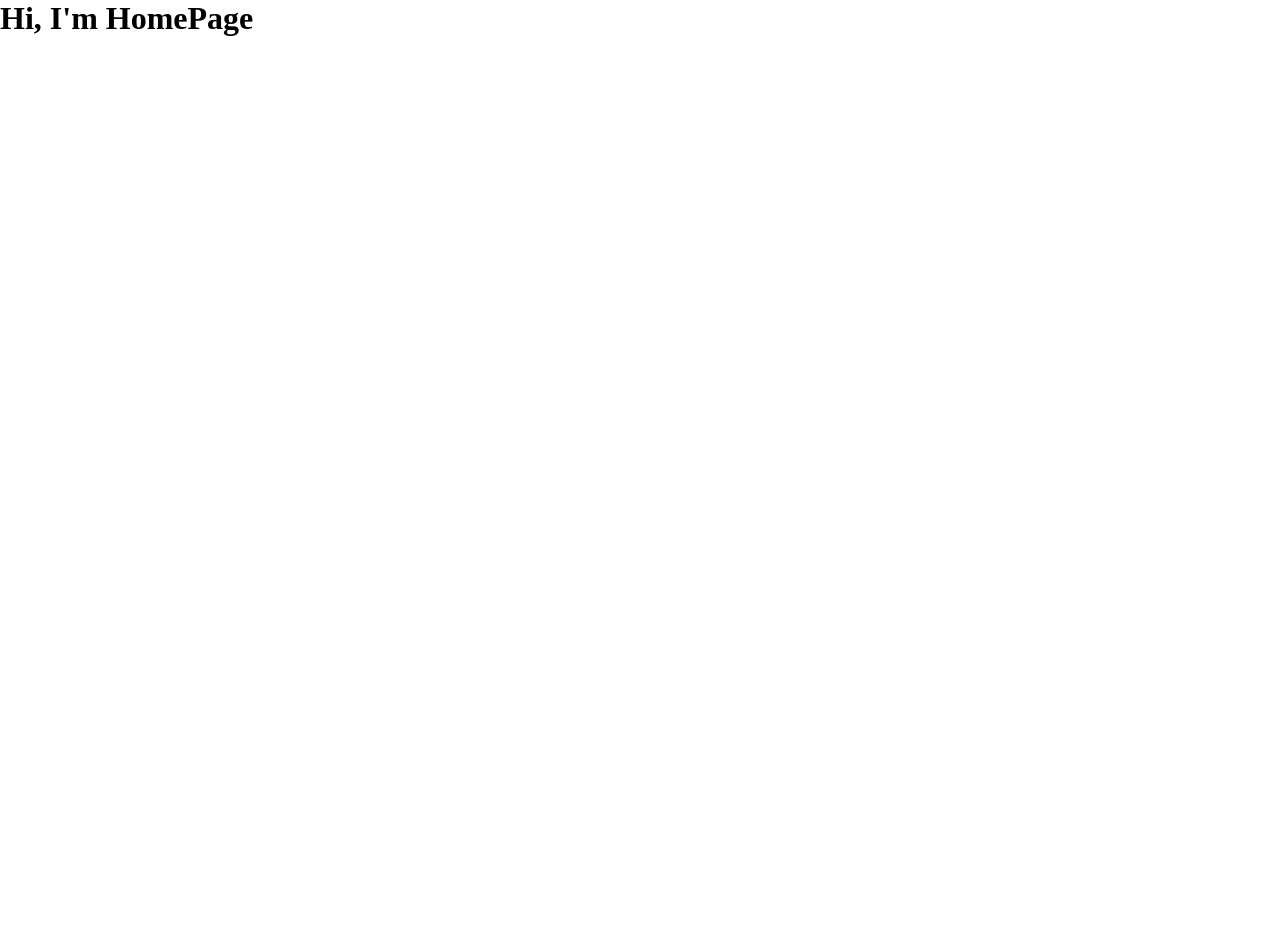
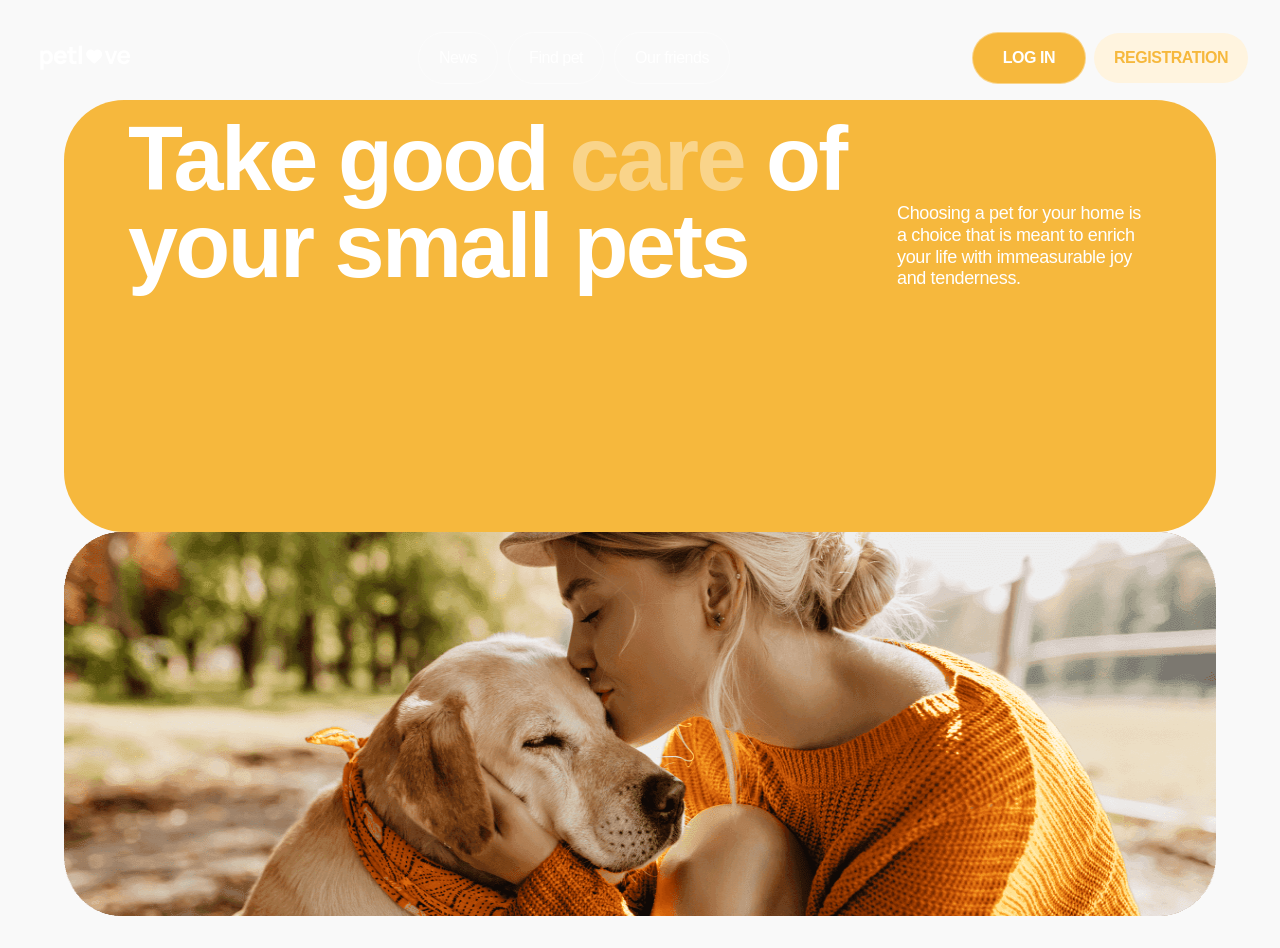
Before and after one commit to 0RomA0/Petlove, a React (Vite) app: page /home in a window 1280 px wide. Before the commit the page ends 800 px from the top, so only its background shows below. Built offline with nearby package versions, Linux system fonts and the light colour scheme.

Commit message:
added HomePage and Header

```diff
--- /dev/null
+++ b/src/components/App/Header/Header.jsx
@@ -0,0 +1,24 @@
+import { Link } from 'react-router-dom';
+import Nav from '../../Nav/Nav';
+import style from './Header.module.css';
+import AuthNav from '../../AuthNav/AuthNav';
+
+export default function Header() {
+  return (
+    <>
+      <header>
+        <div className={style.container}>
+          <Link to="/" className={style.logo}>
+            <svg width="106" height="28">
+              <use href="/sprite.svg#icon-logo-home" />
+            </svg>
+          </Link>
+
+          <Nav />
+
+          <AuthNav />
+        </div>
+      </header>
+    </>
+  );
+}
--- /dev/null
+++ b/src/components/App/Header/Header.module.css
@@ -0,0 +1,8 @@
+.container {
+  display: flex;
+  align-items: center;
+}
+
+.logo {
+  cursor: pointer;
+}
--- /dev/null
+++ b/src/components/AuthNav/AuthNav.jsx
@@ -0,0 +1,21 @@
+import { NavLink } from 'react-router-dom';
+import style from './AuthNav.module.css';
+
+export default function AuthNav() {
+  return (
+    <>
+      <div className={style.btnContainer}>
+        <NavLink to="/login" className={style.btnLogIn}>
+          Log in
+        </NavLink>
+        <NavLink to="/register" className={style.btnRegistration}>
+          Registration
+        </NavLink>
+      </div>
+
+      {/* <button className={style.btnLogOut} type="button">
+        Logout
+      </button> */}
+    </>
+  );
+}
--- /dev/null
+++ b/src/components/AuthNav/AuthNav.module.css
@@ -0,0 +1,75 @@
+.btnContainer {
+  display: flex;
+  gap: 8px;
+  align-items: center;
+}
+
+.btnLogIn {
+  border: 1px solid rgba(255, 255, 255, 0.4);
+  border-radius: 30px;
+  padding: 15px 30px;
+  width: auto;
+  height: auto;
+  background: #f6b83d;
+
+  font-family: var(--font-family);
+  font-weight: 700;
+  font-size: 16px;
+  line-height: 125%;
+  letter-spacing: -0.03em;
+  text-transform: uppercase;
+  color: #fff;
+
+  cursor: pointer;
+  text-decoration: none;
+}
+
+.btnLogIn:hover {
+  color: #f6b83d;
+  background: #fff4df;
+}
+
+.btnRegistration {
+  border-radius: 30px;
+  padding: 15px 20px;
+  width: auto;
+  height: auto;
+  background: #fff4df;
+
+  font-family: var(--font-family);
+  font-weight: 700;
+  font-size: 16px;
+  line-height: 125%;
+  letter-spacing: -0.03em;
+  text-transform: uppercase;
+  color: #f6b83d;
+  border: none;
+  text-decoration: none;
+  cursor: pointer;
+  outline: none;
+}
+
+.btnRegistration:hover {
+  background: none;
+  border: 1px solid rgba(255, 255, 255, 0.4);
+  color: #fff;
+}
+
+.btnLogOut {
+  padding: 8px 16px;
+  font-size: 14px;
+  background: #f4c550;
+  border: none;
+  border-radius: 8px;
+  cursor: pointer;
+  transition: background-color 0.2s ease;
+
+  font-family: var(--font-family);
+  font-weight: 700;
+  line-height: 156%;
+  color: #121417;
+}
+
+.btnLogOut:hover {
+  background-color: #ffdc86;
+}
--- a/src/components/LoginForm/LoginForm.jsx
+++ b/src/components/LoginForm/LoginForm.jsx
@@ -82,7 +82,7 @@ export default function LoginForm() {
             <p className={style.text}>
               Don’t have an account?
               <NavLink to={'/register'} className={style.loginLink}>
-                Registr
+                Register
               </NavLink>
             </p>
           </div>
--- a/src/components/MainLayout/MainLayout.jsx
+++ b/src/components/MainLayout/MainLayout.jsx
@@ -1,10 +1,12 @@
+import style from './MainLayout.module.css';
 import { Outlet } from 'react-router-dom';
+import Header from '../App/Header/Header';
 
 export default function MainLayout() {
   return (
-    <>
-      {/* <Header /> */}
+    <div className={style.container}>
+      <Header />
       <Outlet />
-    </>
+    </div>
   );
 }
--- /dev/null
+++ b/src/components/MainLayout/MainLayout.module.css
@@ -0,0 +1,4 @@
+.container {
+  padding: 32px;
+  background: #f9f9f9;
+}
--- /dev/null
+++ b/src/components/Nav/Nav.jsx
@@ -0,0 +1,28 @@
+import style from './Nav.module.css';
+import { NavLink } from 'react-router-dom';
+import clsx from 'clsx';
+
+export default function Nav() {
+  const NavLinkActiveClass = ({ isActive }) =>
+    clsx(style.link, isActive && style.active);
+
+  return (
+    <div className={style.container}>
+      <nav className={style.nav}>
+        <NavLink to="/" className={NavLinkActiveClass}>
+          News
+        </NavLink>
+        <NavLink to="/teachers" className={NavLinkActiveClass}>
+          Find pet
+        </NavLink>
+        <NavLink to="/teachers" className={NavLinkActiveClass}>
+          Our friends
+        </NavLink>
+
+        {/* <NavLink to="/favorites" className={NavLinkActiveClass}>
+          Favorites
+        </NavLink> */}
+      </nav>
+    </div>
+  );
+}
--- /dev/null
+++ b/src/components/Nav/Nav.module.css
@@ -0,0 +1,35 @@
+.container {
+  margin-right: auto;
+  margin-left: 280px;
+}
+
+.nav {
+  display: flex;
+  gap: 10px;
+}
+
+.link {
+  border: 1px solid rgba(255, 255, 255, 0.4);
+  border-radius: 30px;
+  padding: 15px 20px;
+  width: auto;
+  height: auto;
+
+  font-family: var(--font-family);
+  font-weight: 500;
+  font-size: 16px;
+  line-height: 125%;
+  letter-spacing: -0.03em;
+  color: #fff;
+  text-decoration: none;
+  cursor: pointer;
+}
+
+.link:hover {
+  color: #f6b83d;
+  background: #fff4df;
+}
+
+.active {
+  color: #f4c550;
+}
--- a/src/pages/HomePage/HomePage.jsx
+++ b/src/pages/HomePage/HomePage.jsx
@@ -1,9 +1,29 @@
-// import style from "./HomePage.module.css"
+import Header from '../../components/App/Header/Header';
+import style from './HomePage.module.css';
 
 export default function HomePage() {
   return (
     <>
-      <h1> Hi, I'm HomePage </h1>
+      <div className={style.container}>
+        <div className={style.contentHome}>
+          <div className={style.textContainer}>
+            <h1 className={style.title}>
+              Take good <span className={style.spanHome}> care </span> of your
+              small pets
+            </h1>
+            <p className={style.text}>
+              Choosing a pet for your home is a choice that is meant to enrich
+              your life with immeasurable joy and tenderness.
+            </p>
+          </div>
+        </div>
+        <img
+          className={style.imgHome}
+          srcSet="../../../home-img1x.png, ../../../home-img2x.png"
+          src="../../../home-img1x.png"
+          alt="cat"
+        />
+      </div>
     </>
   );
 }
--- a/src/pages/HomePage/HomePage.module.css
+++ b/src/pages/HomePage/HomePage.module.css
@@ -0,0 +1,52 @@
+.container {
+  width: auto;
+  height: 800px;
+  padding: 16px 32px;
+}
+
+.contentHome {
+  border-radius: 60px;
+  width: auto;
+  height: 384px;
+  background: #f6b83d;
+  padding: 16px 64px 32px 64px;
+  display: flex;
+  flex-direction: column;
+  justify-content: space-between;
+}
+
+.textContainer {
+  display: flex;
+  align-items: flex-end;
+}
+
+.title {
+  font-family: var(--font-family);
+  font-weight: 700;
+  font-size: 90px;
+  line-height: 97%;
+  letter-spacing: -0.03em;
+  color: #fff;
+  width: 760px;
+  margin-right: auto;
+}
+
+.spanHome {
+  color: rgba(255, 255, 255, 0.4);
+}
+
+.text {
+  font-family: var(--font-family);
+  font-weight: 500;
+  font-size: 18px;
+  line-height: 122%;
+  letter-spacing: -0.02em;
+  color: #fff;
+  width: 255px;
+  height: 88px;
+}
+
+.imgHome {
+  width: 100%;
+  height: 384px;
+}
```
Also changed, not shown: public/sprite.svg.
